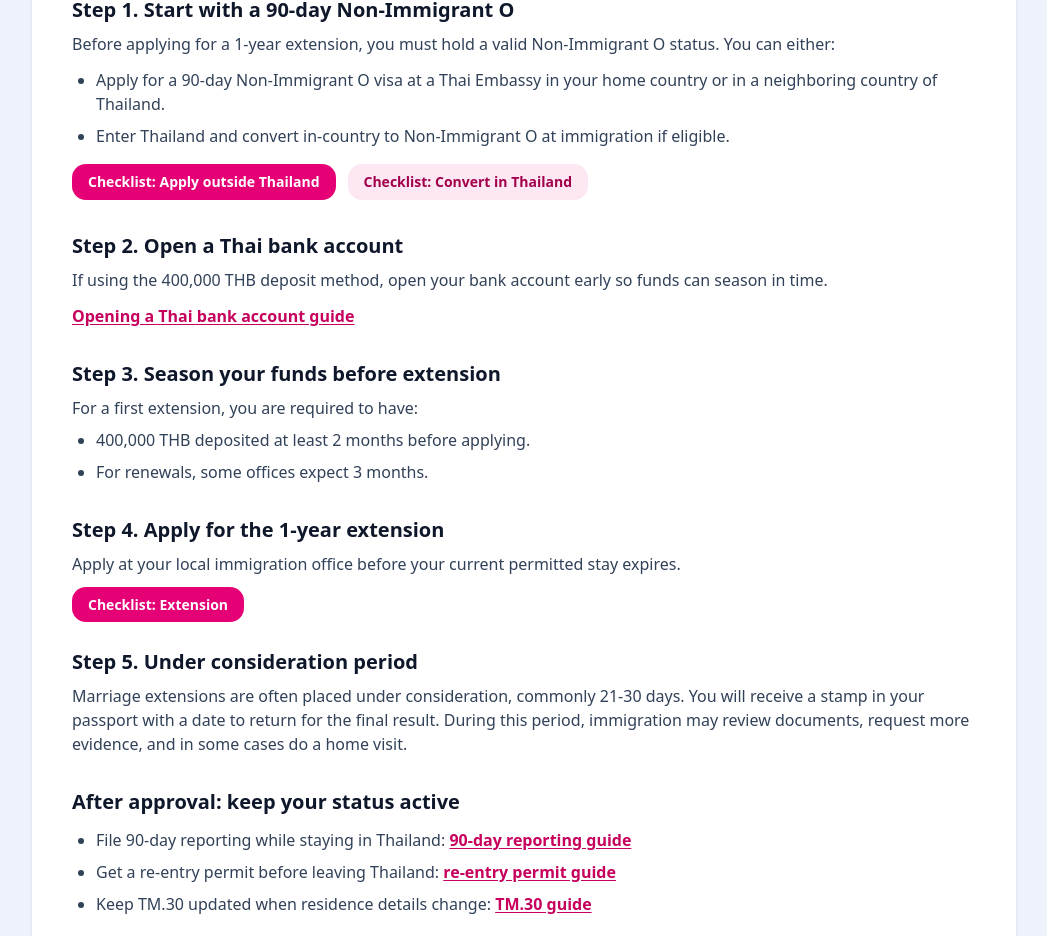
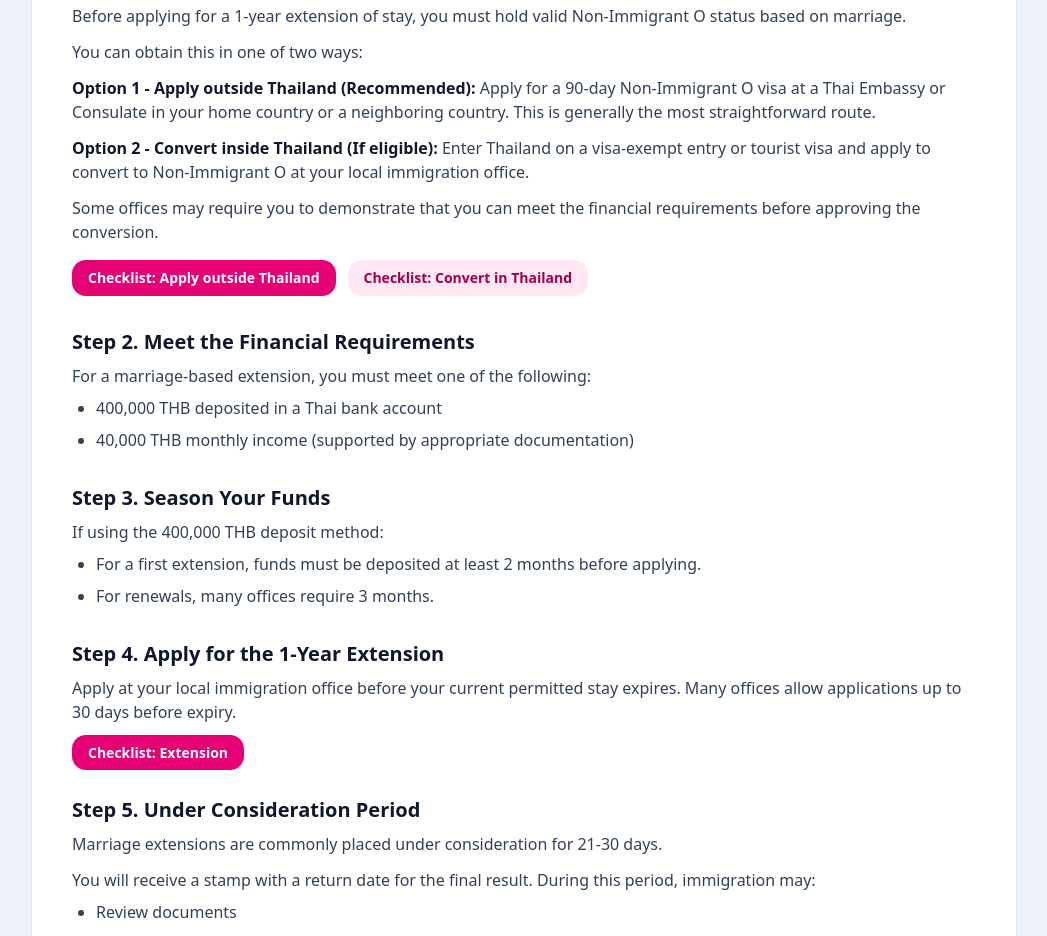
Before and after one commit to richardwskinner/thai-visa-checklist, a Next.js app: page /guides/marriage-visa-thailand in a window 1280 px wide. Shown: the part 550-1486 px from the top of the page, without its empty margins (116-1163 px from the left). Built offline with nearby package versions, Linux system fonts and the light colour scheme; no server answers.

Commit message:
fix visa exempt page and thai time

```diff
--- a/app/guides/marriage-visa-thailand/page.tsx
+++ b/app/guides/marriage-visa-thailand/page.tsx
@@ -32,11 +32,11 @@ export default function MarriageVisaGuidePage() {
 
             <div className="mt-6 rounded-2xl border border-pink-200 bg-pink-50 p-6">
               <p className="text-lg font-semibold text-pink-900">
-                This guide walks through the common process starting with a 90-day Non-Immigrant O, preparing financial evidence,
-                and applying for a 1-year extension based on marriage in Thailand.
+                This guide outlines the typical process for obtaining a 1-year extension of stay in Thailand based on
+                marriage, starting with a 90-day Non-Immigrant O visa.
               </p>
               <p className="mt-3 text-sm text-pink-900/80">
-                Rules and required documents vary by immigration office. Always confirm locally before you apply.
+                Requirements and procedures vary by immigration office. Always confirm locally before applying.
               </p>
             </div>
 
@@ -44,17 +44,24 @@ export default function MarriageVisaGuidePage() {
               <section>
                 <h2 className="text-xl font-extrabold text-slate-900">Step 1. Start with a 90-day Non-Immigrant O</h2>
                 <p className="mt-2 text-slate-700">
-                  Before applying for a 1-year extension, you must hold a valid Non-Immigrant O status. You can either:
+                  Before applying for a 1-year extension of stay, you must hold valid Non-Immigrant O status based on
+                  marriage.
                 </p>
-                <ul className="mt-3 list-disc space-y-2 pl-6 text-slate-700">
-                  <li>
-                    Apply for a 90-day Non-Immigrant O visa at a Thai Embassy in your home country
-                    or in a neighboring country of Thailand.
-                  </li>
-                  <li>
-                    Enter Thailand and convert in-country to Non-Immigrant O at immigration if eligible.
-                  </li>
-                </ul>
+                <p className="mt-3 text-slate-700">You can obtain this in one of two ways:</p>
+                <p className="mt-3 text-slate-700">
+                  <span className="font-semibold text-slate-900">Option 1 - Apply outside Thailand (Recommended):</span>{" "}
+                  Apply for a 90-day Non-Immigrant O visa at a Thai Embassy or Consulate in your home country or a
+                  neighboring country. This is generally the most straightforward route.
+                </p>
+                <p className="mt-3 text-slate-700">
+                  <span className="font-semibold text-slate-900">Option 2 - Convert inside Thailand (If eligible):</span>{" "}
+                  Enter Thailand on a visa-exempt entry or tourist visa and apply to convert to Non-Immigrant O at
+                  your local immigration office.
+                </p>
+                <p className="mt-3 text-slate-700">
+                  Some offices may require you to demonstrate that you can meet the financial requirements before
+                  approving the conversion.
+                </p>
                 <div className="mt-4 flex flex-wrap gap-3">
                   <Link
                     href={{
@@ -84,41 +91,28 @@ export default function MarriageVisaGuidePage() {
               </section>
 
               <section>
-                <h2 className="text-xl font-extrabold text-slate-900">Step 2. Open a Thai bank account</h2>
-                <p className="mt-2 text-slate-700">
-                  If using the 400,000 THB deposit method, open your bank account early so funds can season in time.
-                </p>
-                <p className="mt-3 text-slate-700">
-                  <Link
-                    href={{
-                      pathname: "/guides/opening-bank-account-thailand",
-                      query: {
-                        returnTo: "/guides/marriage-visa-thailand",
-                        returnLabel: "Back to Marriage Visa Guide",
-                      },
-                    }}
-                    className="font-semibold text-pink-700 underline underline-offset-2"
-                  >
-                    Opening a Thai bank account guide
-                  </Link>
-                </p>
-              </section>
-
-              <section>
-                <h2 className="text-xl font-extrabold text-slate-900">Step 3. Season your funds before extension</h2>
-                <p className="mt-2 text-slate-700">For a first extension, you are required to have:</p>
-                <ul className="mt-2 list-disc space-y-1 pl-6 text-slate-700">
-                  <li>400,000 THB deposited at least 2 months before applying.</li>
-                </ul>
-                <ul className="mt-2 list-disc space-y-1 pl-6 text-slate-700">
-                  <li>For renewals, some offices expect 3 months.</li>
+                <h2 className="text-xl font-extrabold text-slate-900">Step 2. Meet the Financial Requirements</h2>
+                <p className="mt-2 text-slate-700">For a marriage-based extension, you must meet one of the following:</p>
+                <ul className="mt-2 list-disc space-y-2 pl-6 text-slate-700">
+                  <li>400,000 THB deposited in a Thai bank account</li>
+                  <li>40,000 THB monthly income (supported by appropriate documentation)</li>
                 </ul>
               </section>
 
               <section>
-                <h2 className="text-xl font-extrabold text-slate-900">Step 4. Apply for the 1-year extension</h2>
+                <h2 className="text-xl font-extrabold text-slate-900">Step 3. Season Your Funds</h2>
+                <p className="mt-2 text-slate-700">If using the 400,000 THB deposit method:</p>
+                <ul className="mt-2 list-disc space-y-2 pl-6 text-slate-700">
+                  <li>For a first extension, funds must be deposited at least 2 months before applying.</li>
+                  <li>For renewals, many offices require 3 months.</li>
+                </ul>
+              </section>
+
+              <section>
+                <h2 className="text-xl font-extrabold text-slate-900">Step 4. Apply for the 1-Year Extension</h2>
                 <p className="mt-2 text-slate-700">
-                  Apply at your local immigration office before your current permitted stay expires.
+                  Apply at your local immigration office before your current permitted stay expires. Many offices allow
+                  applications up to 30 days before expiry.
                 </p>
                 <div className="mt-4">
                   <Link
@@ -138,13 +132,19 @@ export default function MarriageVisaGuidePage() {
               </section>
 
               <section>
-                <h2 className="text-xl font-extrabold text-slate-900">Step 5. Under consideration period</h2>
+                <h2 className="text-xl font-extrabold text-slate-900">Step 5. Under Consideration Period</h2>
                 <p className="mt-2 text-slate-700">
-                  Marriage extensions are often placed under consideration, commonly 21-30 days. You will receive a stamp in your passport with a date to return for the final result.
-                  During this period, immigration may review documents, request more evidence, and in some cases do a
-                  home visit.
+                  Marriage extensions are commonly placed under consideration for 21-30 days.
                 </p>
-
+                <p className="mt-3 text-slate-700">
+                  You will receive a stamp with a return date for the final result. During this period, immigration
+                  may:
+                </p>
+                <ul className="mt-2 list-disc space-y-2 pl-6 text-slate-700">
+                  <li>Review documents</li>
+                  <li>Request additional evidence</li>
+                  <li>Conduct a home visit</li>
+                </ul>
               </section>
 
               <section>
--- a/app/thailand-time/ThailandTimeClient.tsx
+++ b/app/thailand-time/ThailandTimeClient.tsx
@@ -320,7 +320,7 @@ export default function ThailandTimeClient() {
           </div>
           <div className="rounded-xl border border-slate-200 bg-slate-50 p-3">
             <div className="text-xs font-semibold uppercase tracking-wide text-slate-500">Thailand (ICT, UTC+7)</div>
-            <div className="mt-1 text-sm font-semibold text-slate-800">Asia/Bangkok</div>
+            <div className="mt-1 text-sm font-semibold text-slate-800">Bangkok, Thailand</div>
             <div className="mt-1 text-lg font-extrabold text-slate-900">
               {sourceInstantMs != null
                 ? formatDateTimeForZone(new Date(sourceInstantMs), THAILAND_TIMEZONE)
--- a/app/thailand-time/page.tsx
+++ b/app/thailand-time/page.tsx
@@ -93,7 +93,7 @@ export default function ThailandTimePage() {
 
             <section className="mt-8">
               <h2 className="text-xl font-extrabold text-slate-900">Frequently Asked Questions</h2>
-              <div className="mt-4 space-y-3">
+              <div className="mt-4 grid gap-3 sm:grid-cols-2">
                 {FAQS.map((faq) => (
                   <details key={faq.question} className="group rounded-2xl border border-slate-200 bg-white px-4 py-3">
                     <summary className="flex cursor-pointer list-none items-start justify-between gap-3 text-base font-bold text-slate-900">
```
Also changed, not shown: app/guides/voa-visa-exemption/page.tsx (+37 -39 lines).
